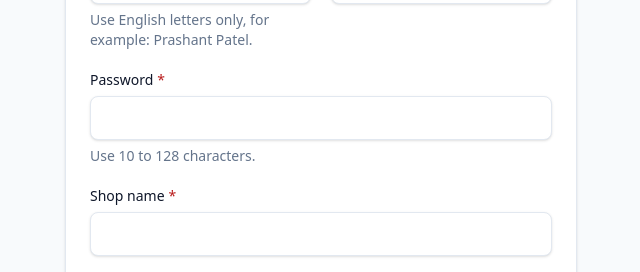
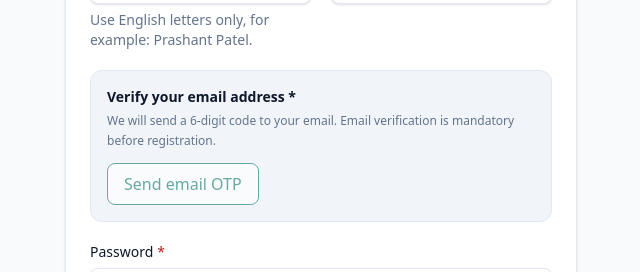
Before and after one commit to webbanaoin/catalogmanagement, a Next.js app: page /register in a window 1280 px wide. Shown: the part 469-741 px from the top of the page, without its empty margins (319-959 px from the left). Built offline with nearby package versions, Linux system fonts and the light colour scheme; no server answers.

Commit message:
Require email OTP in merchant and partner browser registration flow

```diff
--- a/src/components/auth/register-form.tsx
+++ b/src/components/auth/register-form.tsx
@@ -4,6 +4,7 @@ import { useRouter } from "next/navigation";
 import { useEffect, useState, type FormEvent } from "react";
 
 import { Alert, Button, Field, Input, Select } from "@/components/ui";
+import { RegistrationEmailOtp } from "@/components/auth/registration-email-otp";
 import { AuthApiError, registerMerchant } from "@/lib/auth-api";
 import { getBusinessCategories, type BusinessCategory } from "@/lib/catalog-api";
 import {
@@ -145,6 +146,9 @@ export function RegisterForm({
   const [submitting, setSubmitting] = useState(false);
   const [formError, setFormError] = useState("");
   const [fieldErrors, setFieldErrors] = useState<FieldErrors>({});
+  const [otpEmail, setOtpEmail] = useState("");
+  const [verifiedEmail, setVerifiedEmail] = useState("");
+  const [emailVerificationToken, setEmailVerificationToken] = useState("");
   const [businessCategories, setBusinessCategories] = useState<BusinessCategory[]>([]);
   const [businessTypeChoice, setBusinessTypeChoice] = useState("");
   const [referralCode, setReferralCode] = useState(initialReferralCode);
@@ -169,6 +173,9 @@ export function RegisterForm({
     const form = event.currentTarget;
     const formData = new FormData(form);
     const clientErrors = validateRegistration(formData);
+    if (!emailVerificationToken || verifiedEmail !== rawValue(formData, "email").trim().toLowerCase()) {
+      clientErrors.email = "Verify your email address with the 6-digit OTP first.";
+    }
 
     setFormError("");
 
@@ -185,6 +192,7 @@ export function RegisterForm({
       await registerMerchant({
         name: rawValue(formData, "name").trim(),
         email: rawValue(formData, "email").trim(),
+        emailVerificationToken,
         mobile: optionalValue(formData, "mobile"),
         password: rawValue(formData, "password"),
         shopName: rawValue(formData, "shopName").trim(),
@@ -244,12 +252,16 @@ export function RegisterForm({
             name="email"
             type="email"
             autoComplete="email"
+            onChange={event => { setOtpEmail(event.target.value); setVerifiedEmail(""); setEmailVerificationToken(""); }}
             required
             aria-invalid={Boolean(fieldErrors.email)}
             aria-describedby={describedBy("email", fieldErrors.email)}
           />
         </Field>
       </div>
+
+      <RegistrationEmailOtp key={otpEmail.trim().toLowerCase()} email={otpEmail.trim()} purpose="MERCHANT"
+        onVerified={(token, email) => { setEmailVerificationToken(token); setVerifiedEmail(email); setFieldErrors(current => ({ ...current, email: "" })); }} />
 
       <Field
         label="Password"
```
